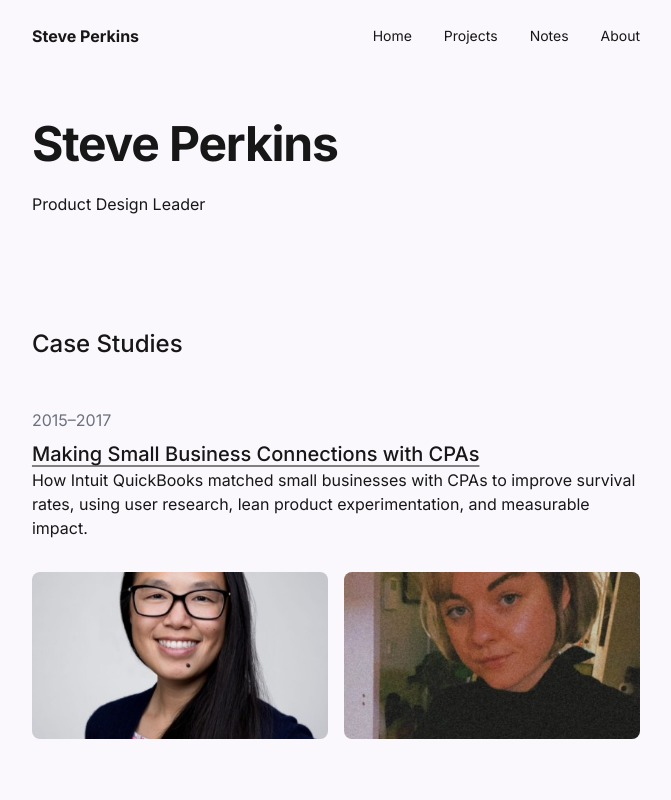
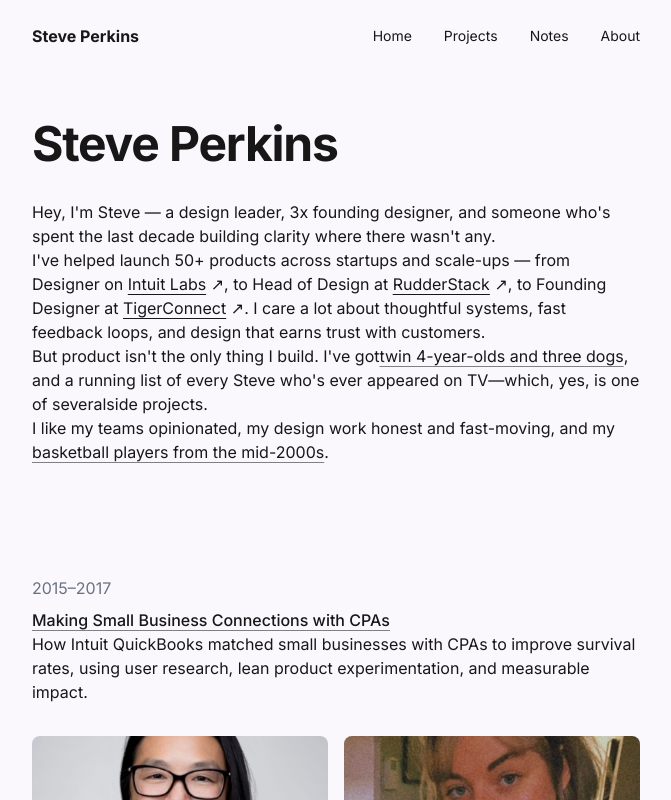
Before and after one commit to stvnprkns/steve-perkins-site, a Next.js app: page / in a window 1280 px wide. Shown: the top 800 px of the page, without its empty margins (304-975 px from the left). Built offline with nearby package versions, Linux system fonts and the light colour scheme.

Commit message:
feat: Improve homepage layout and hover reveals
- Add proper padding to main header
- Fix hover reveal positioning and z-index
- Update hover reveal component to use inline display
- Fix HTML nesting issues with hover reveals
- Add NBA and kids-dogs hover reveal images

```diff
--- a/src/app/globals.css
+++ b/src/app/globals.css
@@ -47,6 +47,21 @@ html {
   scroll-behavior: smooth;
   -webkit-font-smoothing: antialiased;
   -moz-osx-font-smoothing: grayscale;
+}
+
+/* Hover reveal positioning */
+.hover-reveal-left {
+  left: -400px;
+  top: 50%;
+  transform: translateY(-50%);
+  z-index: 50;
+}
+
+.hover-reveal-right {
+  right: -300px;
+  top: 50%;
+  transform: translateY(-50%);
+  z-index: 50;
 }
 
 body {
--- a/src/app/page.tsx
+++ b/src/app/page.tsx
@@ -3,26 +3,47 @@ import PageHero from '@/components/PageHero';
 import Section from '@/components/layout/Section';
 import { projects, Project } from '@/lib/projects';
 import UnderlineLink from '@/components/UnderlineLink';
+import HoverReveal from '@/components/HoverReveal';
+import React from 'react';
 
 export default function Home() {
   // Get featured projects (first 3 for the home page)
   const featuredProjects: Project[] = projects.slice(0, 3);
 
   return (
-    <div className="w-full">
+    <>
       <PageHero
         title="Steve Perkins"
-        subtitle="Product Design Leader"
+        className="p-8"
+        subtitle={
+          <>
+            <p>Hey, I'm Steve — a design leader, 3x founding designer, and someone who's spent the last decade building clarity where there wasn't any.</p>
+            <p>I've helped launch 50+ products across startups and scale-ups — from Designer on <a href='https://www.intuitlabs.com/' className='text-foreground/80 hover:text-foreground underline underline-offset-4'>Intuit Labs</a> ↗, to Head of Design at <a href='https://www.rudderstack.com/' className='text-foreground/80 hover:text-foreground underline underline-offset-4'>RudderStack</a> ↗, to Founding Designer at <a href='https://www.tigerconnect.com/' className='text-foreground/80 hover:text-foreground underline underline-offset-4'>TigerConnect</a> ↗. I care a lot about thoughtful systems, fast feedback loops, and design that earns trust with customers.</p>
+            <p>But product isn't the only thing I build. I've got
+              <HoverReveal image='/hover-reveals/kids-dogs.png' alt='Family and pets' className='relative' display='inline'>
+                <UnderlineLink href='#' className='inline-block'>
+                  twin 4-year-olds and three dogs
+                </UnderlineLink>
+              </HoverReveal>, and a running list of every Steve who's ever appeared on TV—which, yes, is one of several
+              <Link href='/projects' className='text-foreground/80 hover:text-foreground'>
+                side projects
+              </Link>.
+            </p>
+            <p>I like my teams opinionated, my design work honest and fast-moving, and my
+              <HoverReveal image='/hover-reveals/nba.png' alt='NBA players' className='relative' display='inline'>
+                <UnderlineLink href='#' className='inline-block'>
+                  basketball players from the mid-2000s
+                </UnderlineLink>
+              </HoverReveal>.
+            </p>
+          </>
+        }
         variant="narrow"
         padding="lg"
       />
 
       {/* Case Studies Section */}
       <Section variant="narrow" className="py-16" noDivider>
-        <div className="mb-12">
-          <h2 className="text-2xl font-medium">Case Studies</h2>
-        </div>
-
         <div className="space-y-16 w-full">
           {featuredProjects.map((project) => (
             <article key={project.slug} className="w-full group">
@@ -33,7 +54,7 @@ export default function Home() {
                     {project.timeframe}
                   </div>
                   <UnderlineLink href={`/projects/${project.slug}`}>
-                    <h3 className="text-xl font-medium">
+                    <h3 className="text-base font-medium">
                       {project.title}
                     </h3>
                   </UnderlineLink>
@@ -43,14 +64,14 @@ export default function Home() {
                 </div>
               </div>
 
-              {/* Project Images - Full width container */}
-              <div className="w-full mt-8 -mx-4 sm:-mx-6 md:mx-0">
+              {/* Project Images - Centered container */}
+              <div className="w-full mt-8 relative mx-auto max-w-[1200px] px-4 sm:px-6 md:px-0">
                 <UnderlineLink href={`/projects/${project.slug}`}>
-                  <div className="block w-full">
+                  <div className="block w-full relative left-0 right-0">
                     {Array.isArray(project.images) ? (
                       <div className="w-full grid grid-cols-1 md:grid-cols-2 gap-4 px-4 sm:px-6 md:px-0">
                         {project.images.slice(0, 2).map((img, index) => (
-                          <div key={index} className="relative aspect-video bg-muted/20 rounded-lg overflow-hidden w-full">
+                          <div key={index} className="relative aspect-[3/2] bg-muted/20 rounded-lg overflow-hidden w-full">
                             <img
                               src={img}
                               alt={`${project.title} ${index + 1}`}
@@ -60,7 +81,7 @@ export default function Home() {
                         ))}
                       </div>
                     ) : (
-                      <div className="relative aspect-video bg-muted/20 rounded-lg overflow-hidden w-full">
+                      <div className="relative aspect-[3/2] bg-muted/20 rounded-lg overflow-hidden w-full">
                         <img
                           src={project.image}
                           alt={project.title}
@@ -74,22 +95,22 @@ export default function Home() {
             </article>
           ))}
         </div>
-
       </Section>
-
-      {/* Latest Notes Section */}
       <Section variant="narrow" className="py-16 bg-muted/10" noDivider>
         <div className="mb-8">
           <h2 className="text-2xl font-medium mb-2">Latest Notes</h2>
-          <div className="text-muted-foreground max-w-2xl">
-            {"This is where I put the half-formed stuff. Ideas I'm wrestling with, patterns I keep noticing, questions I haven't fully answered. You won't find polish here — just the starting points of clarity.\n\nSometimes it's a hunch. Sometimes it's something a customer said that won't leave my head. Sometimes it's a note to my future self, written out loud.\n\nIf you're working through the same kinds of problems — or come at them from the other side — I'd love to hear from you.".split('\n\n').map((paragraph, index) => (
+          <div className="prose prose-lg text-muted-foreground">
+            {[
+              "This is where I put the half-formed stuff. Ideas I'm wrestling with, patterns I keep noticing, questions I haven't fully answered. You won't find polish here — just the starting points of clarity.",
+              "Sometimes it's a hunch. Sometimes it's something a customer said that won't leave my head. Sometimes it's a note to my future self, written out loud.",
+              "If you're working through the same kinds of problems — or come at them from the other side — I'd love to hear from you."
+            ].map((paragraph, index) => (
               <p key={index} className="mb-2">
                 {paragraph}
               </p>
             ))}
           </div>
         </div>
-
         <div className="grid gap-6">
           {/* Replace with your actual notes data */}
           <div className="p-6 rounded-lg hover:bg-foreground/5 transition-colors border">
@@ -123,6 +144,6 @@ export default function Home() {
           </div>
         </div>
       </Section>
-    </div>
+    </>
   );
 }
--- /dev/null
+++ b/src/components/HoverReveal.tsx
@@ -0,0 +1,27 @@
+import Image from 'next/image';
+
+interface HoverRevealProps {
+  children: React.ReactNode;
+  image: string;
+  alt: string;
+  className?: string;
+  display?: 'inline' | 'block';
+}
+
+export default function HoverReveal({ children, image, alt, className = '', display = 'inline' }: HoverRevealProps) {
+  return (
+    <span className={`group relative ${display === 'inline' ? 'inline-block' : 'block'} ${className}`}>
+      {children}
+      <span className={`absolute opacity-0 transition-opacity duration-300 group-hover:opacity-100 pointer-events-none z-50 ${className.includes('kids-dogs') ? 'hover-reveal-left' : 'hover-reveal-right'}`}>
+        <span className="relative w-24 h-24 bg-muted/20 rounded-lg overflow-hidden z-50">
+          <Image
+            src={image}
+            alt={alt}
+            fill
+            className="object-cover transition-transform duration-300 group-hover:scale-[1.02]"
+          />
+        </span>
+      </span>
+    </span>
+  );
+}
--- a/src/components/PageHero.tsx
+++ b/src/components/PageHero.tsx
@@ -3,7 +3,7 @@ import Section from '@/components/layout/Section';
 
 interface PageHeroProps {
   title: string;
-  subtitle?: string | ReactNode;
+  subtitle?: ReactNode;
   children?: ReactNode;
   className?: string;
   variant?: 'narrow' | 'wide' | 'wider';
@@ -39,11 +39,12 @@ export default function PageHero({
       noDivider
     >
       <div className="space-y-6">
+        <div className="max-w-[640px] mx-auto">
           <h1 className="text-4xl md:text-5xl font-bold tracking-tight">
             {title}
           </h1>
           {subtitle && (
-          <div className="prose prose-lg text-muted-foreground max-w-3xl">
+            <div className="prose prose-lg text-muted-foreground mt-8">
               {typeof subtitle === 'string' ? (
                 subtitle.split('\n').map((paragraph, index) => (
                   <p key={index} className={index > 0 ? 'mt-4' : ''}>
@@ -57,6 +58,7 @@ export default function PageHero({
           )}
           {children}
         </div>
+      </div>
     </Section>
   );
 }
```
Also changed, not shown: public/images/hover-reveals/nba.png (added). Lines whose indentation alone changed are shown as unchanged.
